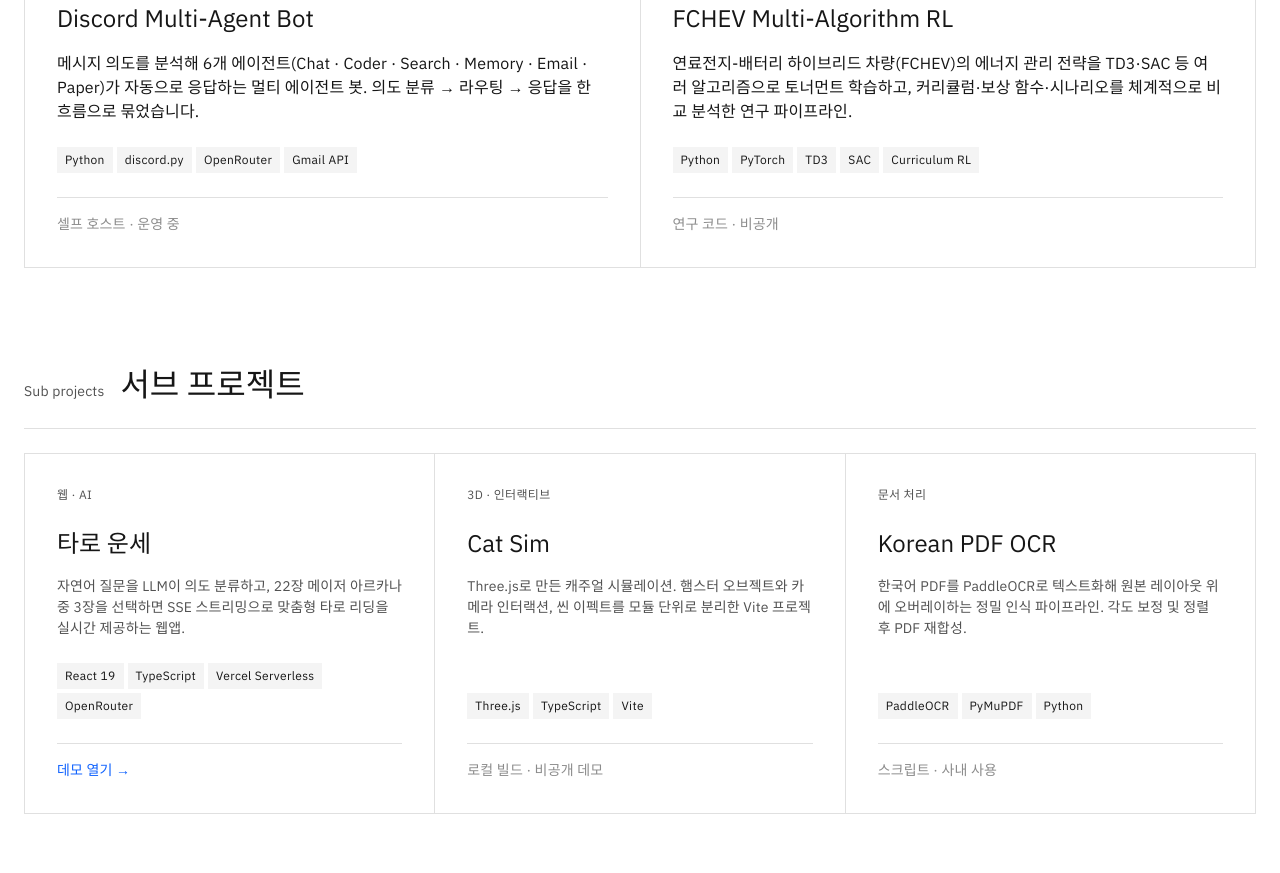
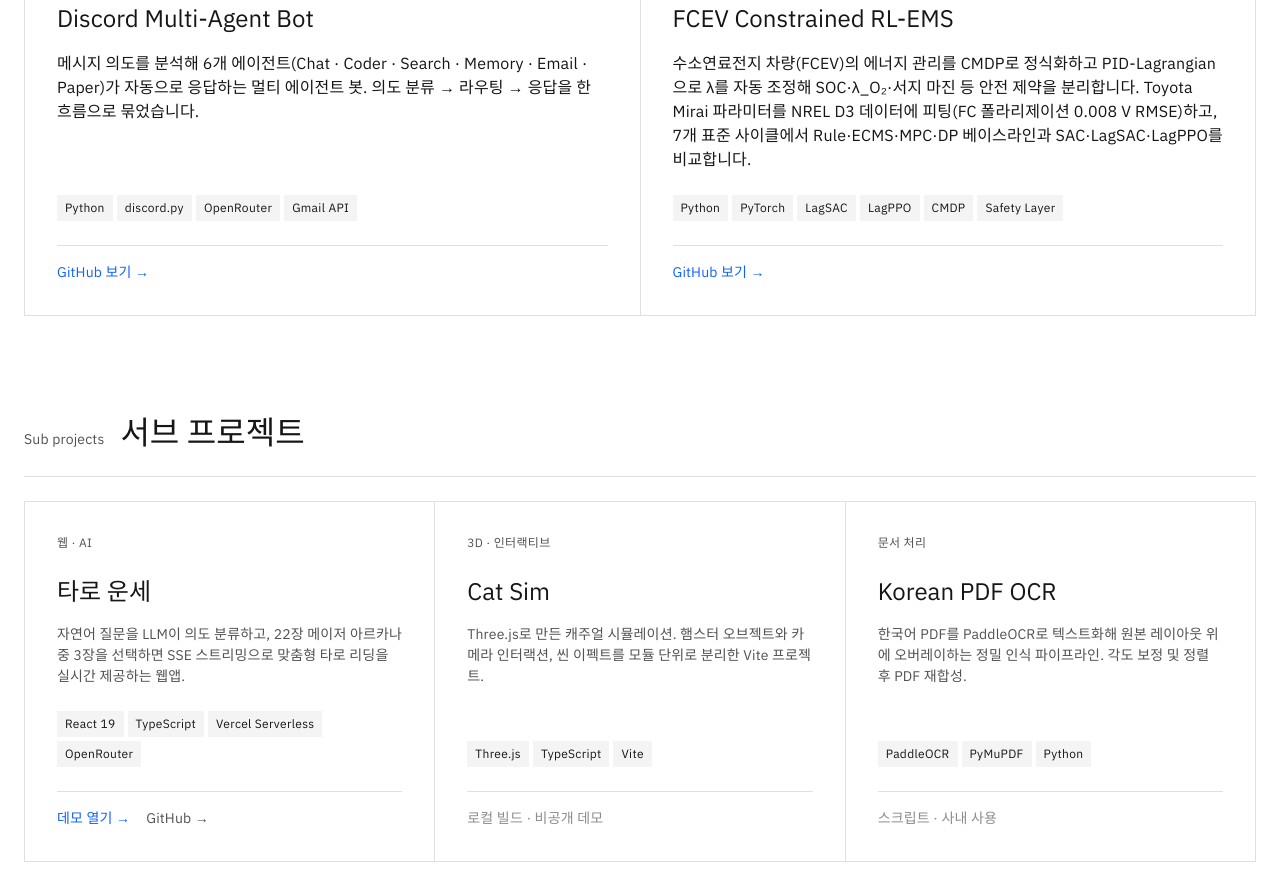
Before and after one commit to leeminseo125/personal_page, a plain HTML site: page site/projects/index.html in a window 1280 px wide. Shown: the part 967-1840 px from the top of the page. Drawn offline with Linux system fonts and the light colour scheme.

Commit message:
feat(projects): link cards to their GitHub repos where available
Replace placeholder muted labels with real GitHub links for projects that
have public repos: discord-bot, fuelcell_project (FCEV Constrained
RL-EMS), and add a secondary GitHub link to Taro alongside the existing
Vercel demo. Rewrite the FCEV card body to match the GitHub README —
CMDP/Lagrangian RL, Toyota Mirai calibration, 7-cycle baseline
comparison — and rename the project from "FCHEV Multi-Algorithm RL" to
"FCEV Constrained RL-EMS" to match the public artifact.

Co-Authored-By: Claude Opus 4.7 (1M context) <noreply@anthropic.com>

```diff
--- a/site/projects/index.html
+++ b/site/projects/index.html
@@ -70,17 +70,17 @@
             <ul class="project-stack">
               <li>Python</li><li>discord.py</li><li>OpenRouter</li><li>Gmail API</li>
             </ul>
-            <p class="project-link muted">셀프 호스트 · 운영 중</p>
+            <a class="project-link" href="https://github.com/leeminseo125/discord-bot" target="_blank" rel="noopener noreferrer">GitHub 보기 →</a>
           </article>
 
           <article class="project-card project-card--main">
             <p class="project-tag">강화학습 · 연구</p>
-            <h3 class="project-title project-title--lg">FCHEV Multi-Algorithm RL</h3>
-            <p class="project-body">연료전지-배터리 하이브리드 차량(FCHEV)의 에너지 관리 전략을 TD3·SAC 등 여러 알고리즘으로 토너먼트 학습하고, 커리큘럼·보상 함수·시나리오를 체계적으로 비교 분석한 연구 파이프라인.</p>
+            <h3 class="project-title project-title--lg">FCEV Constrained RL-EMS</h3>
+            <p class="project-body">수소연료전지 차량(FCEV)의 에너지 관리를 CMDP로 정식화하고 PID-Lagrangian으로 λ를 자동 조정해 SOC·λ_O₂·서지 마진 등 안전 제약을 분리합니다. Toyota Mirai 파라미터를 NREL D3 데이터에 피팅(FC 폴라리제이션 0.008 V RMSE)하고, 7개 표준 사이클에서 Rule·ECMS·MPC·DP 베이스라인과 SAC·LagSAC·LagPPO를 비교합니다.</p>
             <ul class="project-stack">
-              <li>Python</li><li>PyTorch</li><li>TD3</li><li>SAC</li><li>Curriculum RL</li>
+              <li>Python</li><li>PyTorch</li><li>LagSAC</li><li>LagPPO</li><li>CMDP</li><li>Safety Layer</li>
             </ul>
-            <p class="project-link muted">연구 코드 · 비공개</p>
+            <a class="project-link" href="https://github.com/leeminseo125/fuelcell_project" target="_blank" rel="noopener noreferrer">GitHub 보기 →</a>
           </article>
         </div>
       </section>
@@ -99,7 +99,10 @@
             <ul class="project-stack">
               <li>React 19</li><li>TypeScript</li><li>Vercel Serverless</li><li>OpenRouter</li>
             </ul>
-            <a class="project-link" href="https://taro-ruby.vercel.app/" target="_blank" rel="noopener noreferrer">데모 열기 →</a>
+            <div class="project-links">
+              <a class="project-link" href="https://taro-ruby.vercel.app/" target="_blank" rel="noopener noreferrer">데모 열기 →</a>
+              <a class="project-link secondary" href="https://github.com/leeminseo125/taro" target="_blank" rel="noopener noreferrer">GitHub →</a>
+            </div>
           </article>
 
           <article class="project-card">
--- a/site/styles.css
+++ b/site/styles.css
@@ -540,12 +540,27 @@ form.contact h1 {
   margin: 0;
   padding-top: 16px;
   border-top: 1px solid var(--hairline);
+  display: block;
 }
 .project-link:hover { color: var(--blue-60); }
 .project-link.muted {
   color: var(--ink-subtle);
   cursor: default;
 }
+.project-links {
+  padding-top: 16px;
+  border-top: 1px solid var(--hairline);
+  display: flex;
+  flex-wrap: wrap;
+  gap: 16px;
+}
+.project-links .project-link {
+  padding-top: 0;
+  border-top: none;
+  display: inline;
+}
+.project-links .project-link.secondary { color: var(--ink-muted); }
+.project-links .project-link.secondary:hover { color: var(--ink); }
 
 /* Motion & Accessibility */
 @media (prefers-reduced-motion: reduce) {
```
